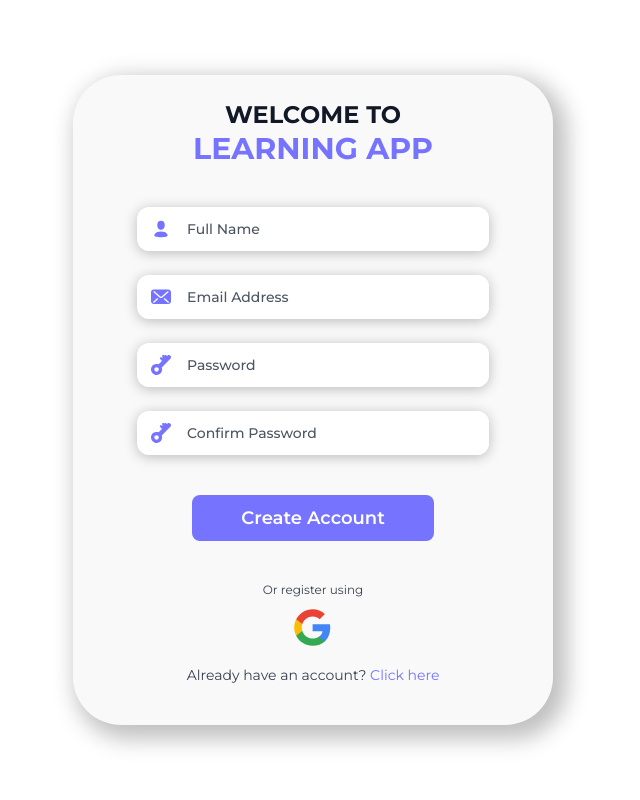
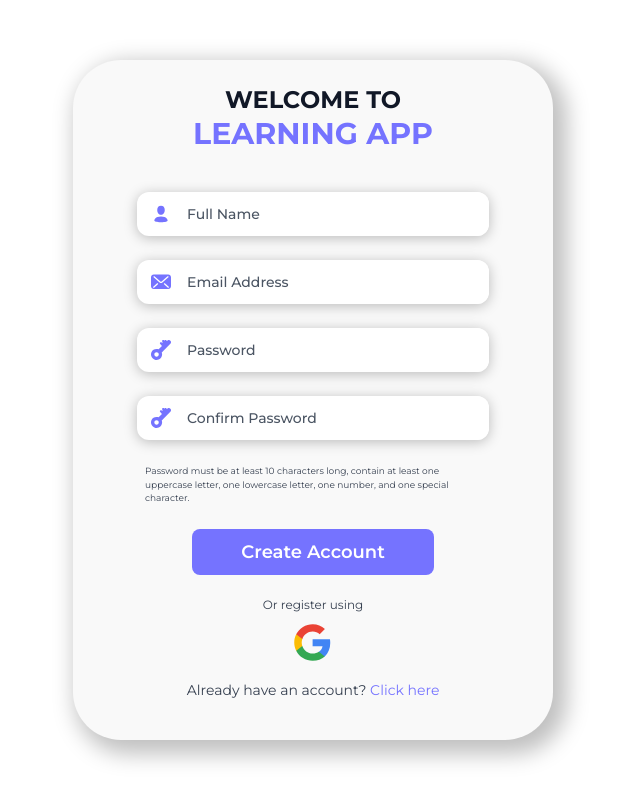
Before and after one commit to tushar-nath/llad-frontend, a React (Create React App) app: page /signup in a window 1280 px wide. Shown: the whole page, without its empty margins (327-967 px from the left). Built offline with nearby package versions, Linux system fonts and the light colour scheme.

Commit message:
Add password strength validation to signup form

```diff
--- a/package.json
+++ b/package.json
@@ -12,6 +12,7 @@
     "@types/react-dom": "^18.2.18",
     "axios": "^1.6.7",
     "chart.js": "^4.4.1",
+    "check-password-strength": "^2.0.7",
     "dotenv": "^16.4.1",
     "moment": "^2.30.1",
     "prettier": "^3.2.4",
--- /dev/null
+++ b/src/components/auth/passwordInput.tsx
@@ -0,0 +1,55 @@
+import React, { Dispatch, useState } from "react";
+import { passwordStrength } from "check-password-strength";
+
+interface PasswordInputProps {
+  setValue: Dispatch<React.SetStateAction<string>>;
+  placeholder: string;
+  value: string;
+  icon: React.ReactNode;
+}
+
+const PasswordInput = ({
+  placeholder,
+  setValue,
+  value,
+  icon,
+}: PasswordInputProps) => {
+  const [passwordStrengthLevel, setPasswordStrengthLevel] = useState("");
+  const [strength, setStrength] = useState(0);
+
+  const strengthColors = [
+    { color: "text-red-600" },
+    { color: "text-orange-600" },
+    { color: "text-yellow-600" },
+    { color: "text-green-600" },
+  ];
+
+  const handlePasswordChange = (e: React.ChangeEvent<HTMLInputElement>) => {
+    const password = e.target.value;
+    const strength = passwordStrength(password);
+    console.log(strength);
+    setStrength(strength.id);
+    setPasswordStrengthLevel(strength.value);
+    setValue(password);
+  };
+
+  return (
+    <div className="flex items-center justify-center mb-6 bg-white rounded-xl shadow-[0px_2px_12.5px_0px_rgba(0,_0,_0,_0.25)]">
+      <div className="pl-3.5">{icon}</div>
+      <input
+        type="password"
+        placeholder={placeholder}
+        value={value}
+        className="w-full px-4 py-3 rounded-xl text-gray-600 placeholder-gray-600 text-sm font-medium bg-white focus:outline-none focus:border-indigo-500"
+        onChange={handlePasswordChange}
+      />
+      {passwordStrengthLevel && (
+        <div className={`w-32 text-sm ml-2 ${strengthColors[strength].color}`}>
+          {passwordStrengthLevel}
+        </div>
+      )}
+    </div>
+  );
+};
+
+export default PasswordInput;
--- a/src/pages/auth/signup.tsx
+++ b/src/pages/auth/signup.tsx
@@ -9,6 +9,7 @@ import AuthHeader from "../../components/auth/authHeader";
 import AuthButton from "../../components/auth/authButton";
 import axios from "axios";
 import { UserContext } from "../../contexts/userContext";
+import PasswordInput from "../../components/auth/passwordInput";
 
 const SignUp = () => {
   const [email, setEmail] = useState<string>("");
@@ -32,7 +33,7 @@ const SignUp = () => {
           name: fullName,
           email: email,
           password: password,
-        },
+        }
       );
       localStorage.setItem("user", JSON.stringify(res.data.user));
       storeUser(res.data.user);
@@ -49,7 +50,7 @@ const SignUp = () => {
   return (
     <div className="bg-white w-full h-[100vh]">
       <div className="flex items-center justify-center h-full">
-        <div className="w-[480px] h-[650px] bg-[#F9F9F9] relative rounded-[3rem] shadow-[8px_8px_22.7px_6px_rgba(0,_0,_0,_0.25)] py-6">
+        <div className="w-[480px] h-[680px] bg-[#F9F9F9] relative rounded-[3rem] shadow-[8px_8px_22.7px_6px_rgba(0,_0,_0,_0.25)] py-6">
           <AuthHeader />
           <div className="flex flex-col items-center justify-center mt-10">
             <div className="w-full px-16">
@@ -65,18 +66,25 @@ const SignUp = () => {
                 value={email}
                 setValue={setEmail}
               />
-              <CustomInput
+              <PasswordInput
                 placeholder="Password"
                 icon={<KeyIcon />}
                 value={password}
                 setValue={setPassword}
               />
-              <CustomInput
+              <PasswordInput
                 placeholder="Confirm Password"
                 icon={<KeyIcon />}
                 value={password}
                 setValue={setPassword}
               />
+              <div>
+                <p className="text-gray-700 text-[9px] my-2 mx-2">
+                  Password must be at least 10 characters long, contain at least
+                  one uppercase letter, one lowercase letter, one number, and
+                  one special character.
+                </p>
+              </div>
             </div>
             <AuthButton label="Create Account" handleAuth={handleAuth} />
             <div className="flex flex-col items-center justify-center bottom-0 absolute mb-10">
```
Also changed, not shown: 1 other file (tests, documents, lock files or other folders).
